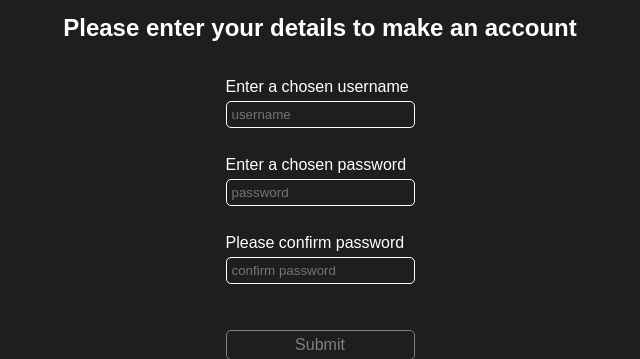
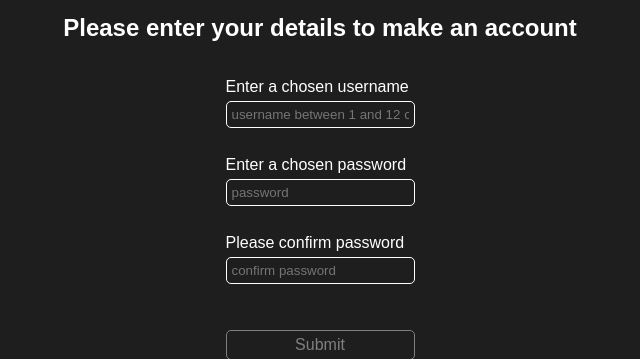
Before and after one commit to electromagnet000/SQL-Movie_database, a Flask app: page /add_users in a window 1280 px wide. Shown: the part 221-580 px from the top of the page, without its empty margins (320-960 px from the left). Run offline with Flask 3, Linux system fonts and the light colour scheme.

Commit message:
Changed the moives to movies, made the max character limit 12 for a username to avoid long complex webbreaking strings.

```diff
--- a/main.py
+++ b/main.py
@@ -63,7 +63,7 @@ class LoginForm(FlaskForm):
 
 
 class UpdateForm(FlaskForm):
-    username = StringField("Username", default=current_user)
+    username = StringField("Username", default=current_user, validators=[DataRequired(), Length(min=1, max=12)])
     password = PasswordField("Password", validators=[DataRequired(), Length(min=8)])
     check_password = PasswordField("Confirm Password", validators=[DataRequired(), Length(min=8)])
     submit = SubmitField("Update")
--- a/templates/add_user.html
+++ b/templates/add_user.html
@@ -34,7 +34,7 @@
 <form class="form_add_user" action="/add_users" method="POST">
   <label for="username">Enter a chosen username</label>
 
-    <input class="input_box" type="text" id="username" name="username"  value="{{username}}" placeholder="username" required minlength="1">
+    <input class="input_box" type="text" id="username" name="username"  value="{{username}}" placeholder="username between 1 and 12 characters" required minlength="1" maxlength="12">
     <br>
 
     <label for="password">Enter a chosen password</label>
--- a/templates/dashboard.html
+++ b/templates/dashboard.html
@@ -27,7 +27,7 @@
 
 
 <div class="center">
-    <a class="a_button" href="/dashboard/{{ user.id }}/add_movie">Add moives</a>
+    <a class="a_button" href="/dashboard/{{ user.id }}/add_movie">Add movies</a>
 </div>
 
 <div class="movie_list_box">
```
